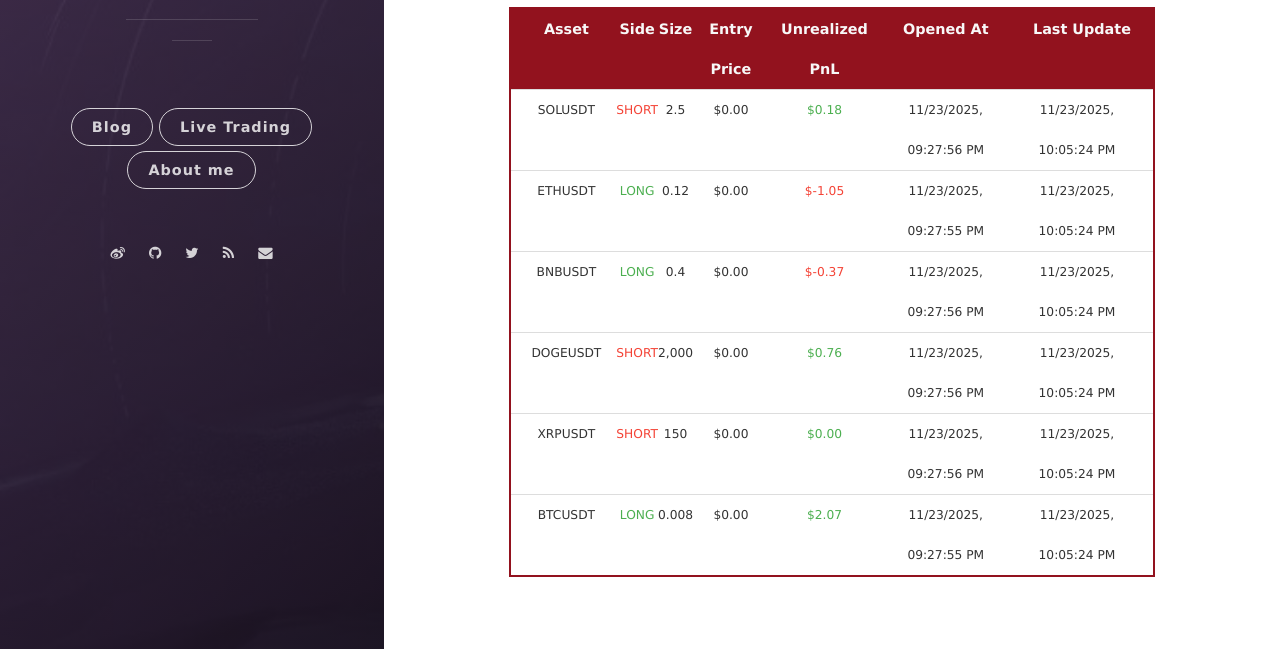
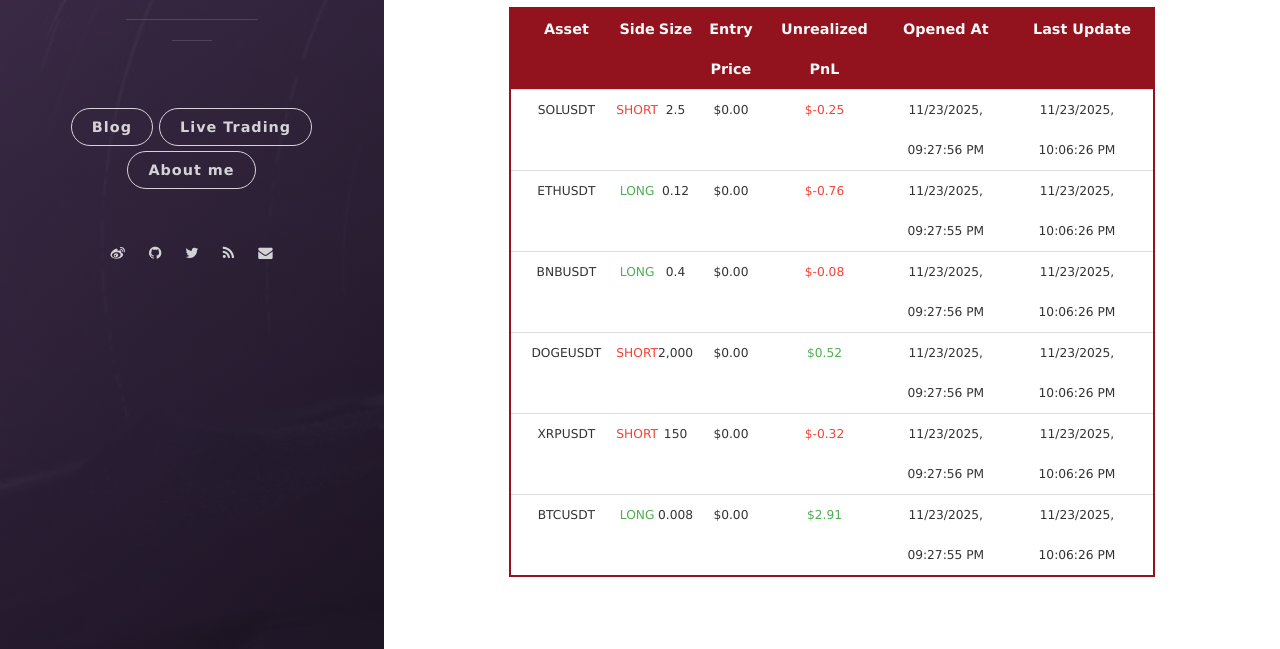
Before and after one commit to leeyegy/leeyegy.github.io, a Jekyll site: the page built from live-trading.html, in a window 1280 px wide and 1269 px high. Shown: the part 592-1241 px from the top of the window. Built offline with Jekyll 4.4.1, drawn with Linux system fonts in a browser that asks for light colours; nearby versions of some CDN libraries.

Commit message:
AccountMonitor: refresh positions 2025-11-24T06:06:26+08:00

```diff
--- a/assets/data/binance/positions.json
+++ b/assets/data/binance/positions.json
@@ -4,53 +4,53 @@
     "side": "SHORT",
     "size": 2.5,
     "entryPrice": 0.0,
-    "unrealizedPnl": 0.175,
+    "unrealizedPnl": -0.25245592,
     "openedAt": "2025-11-24T05:27:56+08:00",
-    "reportedAt": "2025-11-24T06:05:24+08:00"
+    "reportedAt": "2025-11-24T06:06:26+08:00"
   },
   {
     "symbol": "ETHUSDT",
     "side": "LONG",
     "size": 0.12,
     "entryPrice": 0.0,
-    "unrealizedPnl": -1.0524,
+    "unrealizedPnl": -0.75688744,
     "openedAt": "2025-11-24T05:27:55+08:00",
-    "reportedAt": "2025-11-24T06:05:24+08:00"
+    "reportedAt": "2025-11-24T06:06:26+08:00"
   },
   {
     "symbol": "BNBUSDT",
     "side": "LONG",
     "size": 0.4,
     "entryPrice": 0.0,
-    "unrealizedPnl": -0.37050016,
+    "unrealizedPnl": -0.076,
     "openedAt": "2025-11-24T05:27:56+08:00",
-    "reportedAt": "2025-11-24T06:05:24+08:00"
+    "reportedAt": "2025-11-24T06:06:26+08:00"
   },
   {
     "symbol": "DOGEUSDT",
     "side": "SHORT",
     "size": 2000.0,
     "entryPrice": 0.0,
-    "unrealizedPnl": 0.76,
+    "unrealizedPnl": 0.52,
     "openedAt": "2025-11-24T05:27:56+08:00",
-    "reportedAt": "2025-11-24T06:05:24+08:00"
+    "reportedAt": "2025-11-24T06:06:26+08:00"
   },
   {
     "symbol": "XRPUSDT",
     "side": "SHORT",
     "size": 150.0,
     "entryPrice": 0.0,
-    "unrealizedPnl": 0.0,
+    "unrealizedPnl": -0.318618,
     "openedAt": "2025-11-24T05:27:56+08:00",
-    "reportedAt": "2025-11-24T06:05:24+08:00"
+    "reportedAt": "2025-11-24T06:06:26+08:00"
   },
   {
     "symbol": "BTCUSDT",
     "side": "LONG",
     "size": 0.008,
     "entryPrice": 0.0,
-    "unrealizedPnl": 2.0678,
+    "unrealizedPnl": 2.90735466,
     "openedAt": "2025-11-24T05:27:55+08:00",
-    "reportedAt": "2025-11-24T06:05:24+08:00"
+    "reportedAt": "2025-11-24T06:06:26+08:00"
   }
 ]
```
